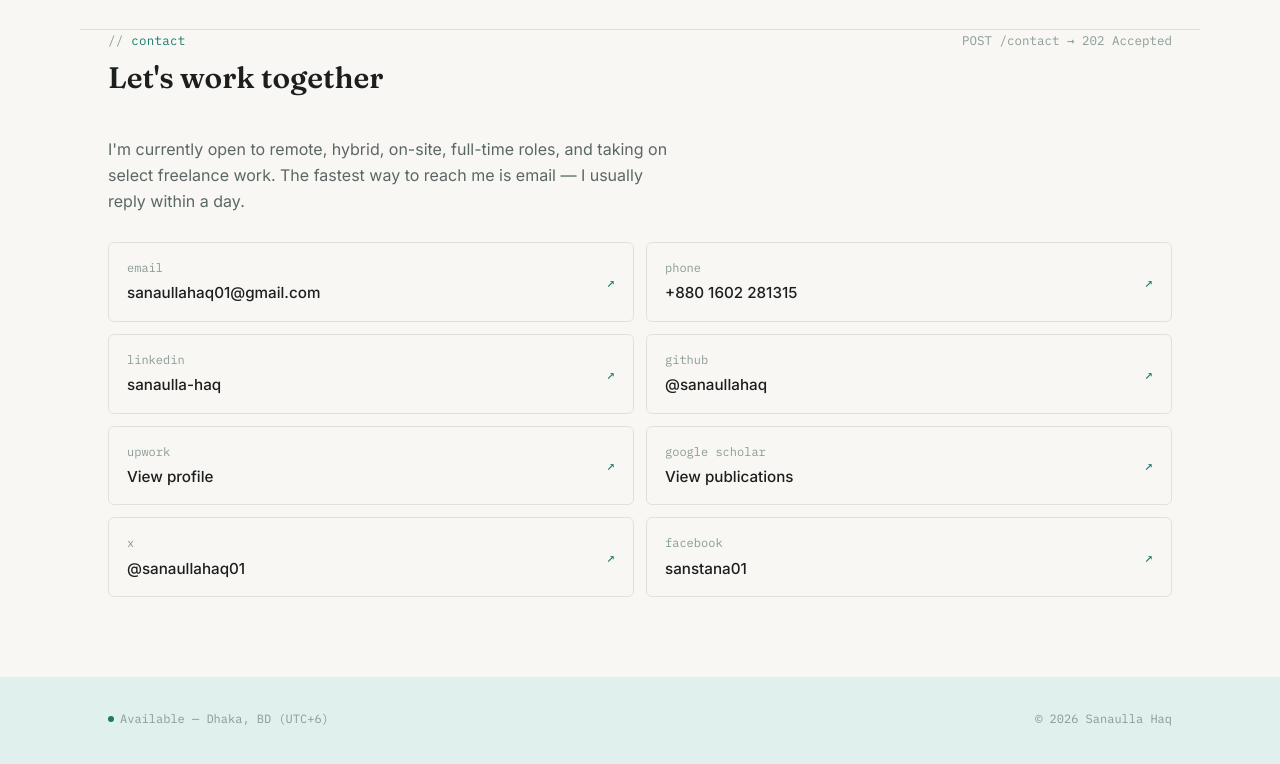
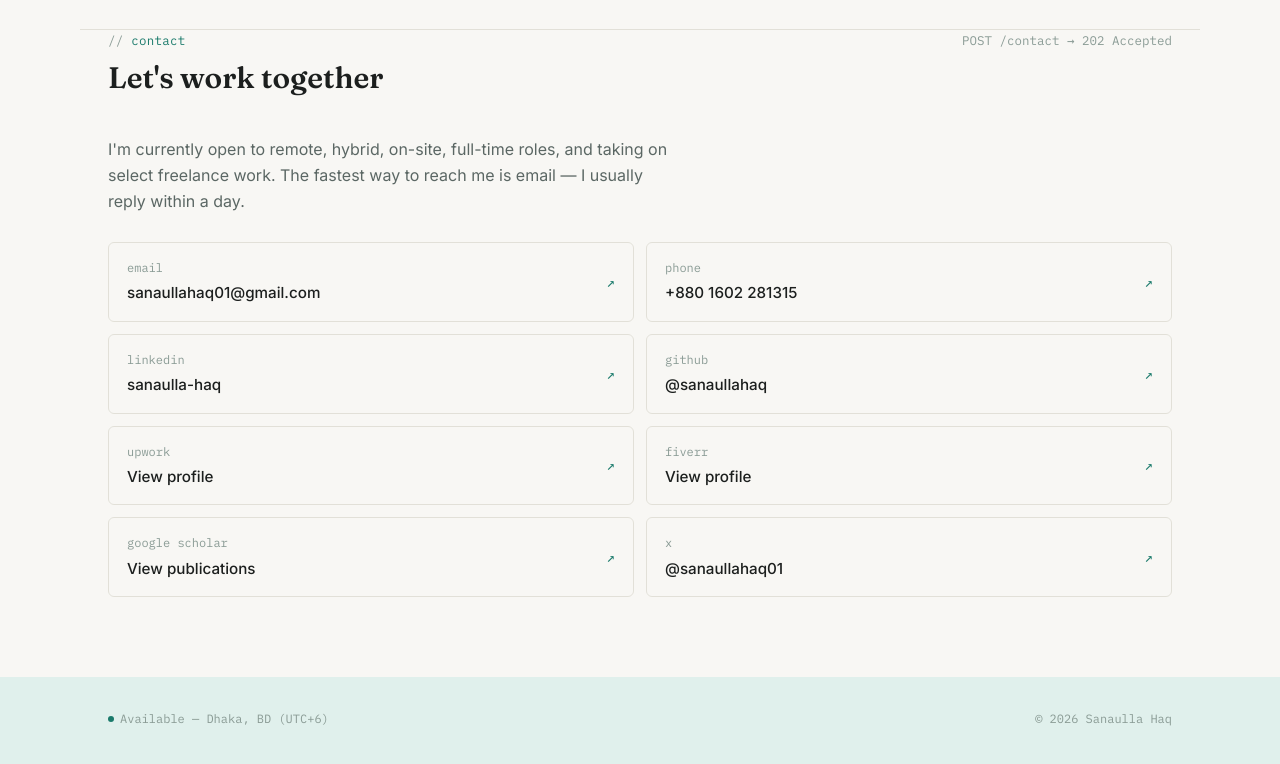
Before and after one commit to sanaullahaq/sanaullahaq.github.io, a website: page index.html in a window 1280 px wide. Shown: the part 5116-5880 px from the top of the page. Drawn offline with Linux system fonts and the light colour scheme.

Commit message:
add Fiverr profile link and remove Facebook link for updated contact information

```diff
--- a/index.html
+++ b/index.html
@@ -507,16 +507,16 @@
         <span><span class="contact-label">upwork</span><span class="contact-value">View profile</span></span>
         <span class="contact-arrow">↗</span>
       </a>
+      <a class="contact-link reveal" href="https://www.fiverr.com/s/8xzzZQp" target="_blank" rel="noopener">
+        <span><span class="contact-label">fiverr</span><span class="contact-value">View profile</span></span>
+        <span class="contact-arrow">↗</span>
+      </a>
       <a class="contact-link reveal" href="https://scholar.google.com/citations?hl=en&authuser=1&user=yadwf_MAAAAJ" target="_blank" rel="noopener">
         <span><span class="contact-label">google scholar</span><span class="contact-value">View publications</span></span>
         <span class="contact-arrow">↗</span>
       </a>
       <a class="contact-link reveal" href="https://x.com/sanaullahaq01" target="_blank" rel="noopener">
         <span><span class="contact-label">x</span><span class="contact-value">@sanaullahaq01</span></span>
-        <span class="contact-arrow">↗</span>
-      </a>
-      <a class="contact-link reveal" href="https://www.facebook.com/sanstana01" target="_blank" rel="noopener">
-        <span><span class="contact-label">facebook</span><span class="contact-value">sanstana01</span></span>
         <span class="contact-arrow">↗</span>
       </a>
     </div>
```
